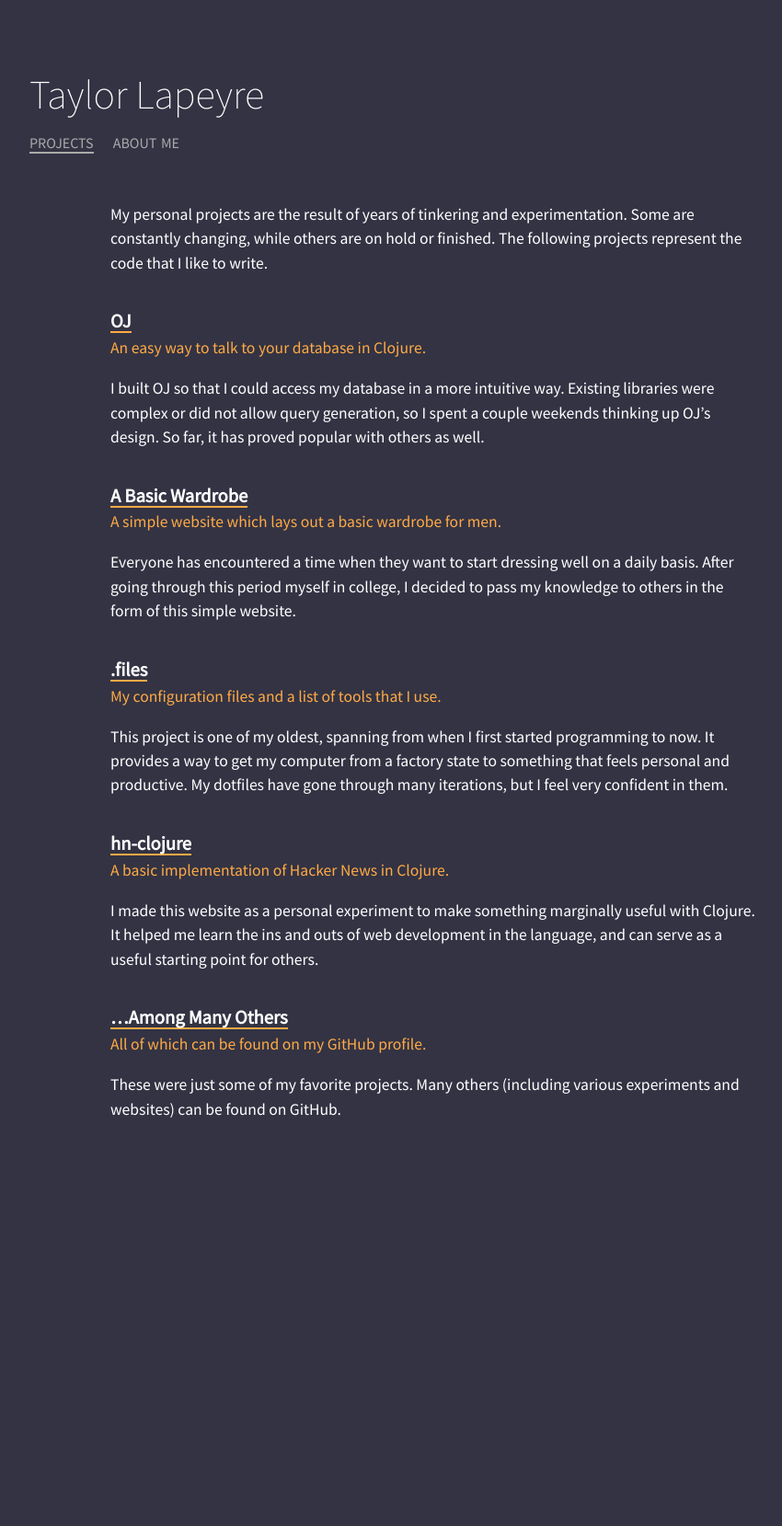
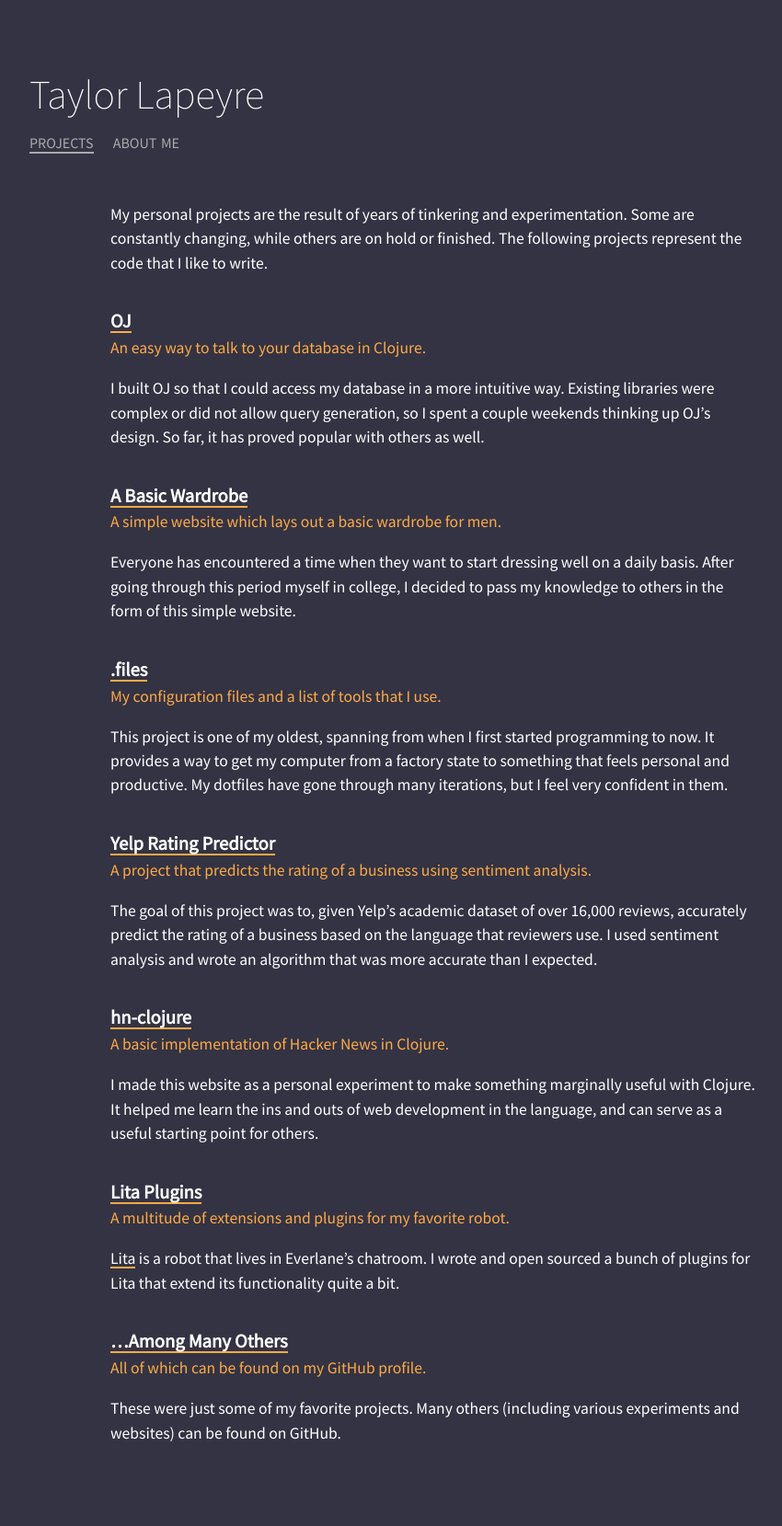
Before and after one commit to taylorlapeyre/taylorlapeyre.github.io, a Jekyll site: the page built from projects/index.md, in a window 1280 px wide. Shown: the whole page at 92% size, without its empty margins (168-1018 px from the left). Built offline with Jekyll 4.4.1, drawn with Linux system fonts in a browser that asks for light colours; before the commit the page ends 1307 px from its top, so only the background shows below that.

Commit message:
add more projects

```diff
--- a/projects/index.md
+++ b/projects/index.md
@@ -29,6 +29,14 @@ My configuration files and a list of tools that I use.
 
 This project is one of my oldest, spanning from when I first started programming to now. It provides a way to get my computer from a factory state to something that feels personal and productive. My dotfiles have gone through many iterations, but I feel very confident in them.
 
+### [Yelp Rating Predictor](https://github.com/taylorlapeyre/yelp-review-sentiment-analyser)
+
+{:refdef: .subtitle}
+A project that predicts the rating of a business using sentiment analysis.
+{: refdef}
+
+The goal of this project was to, given Yelp's academic dataset of over 16,000 reviews, accurately predict the rating of a business based on the language that reviewers use. I used sentiment analysis and wrote an algorithm that was more accurate than I expected.
+
 ### [hn-clojure](https://github.com/taylorlapeyre/hn-clojure)
 
 {:refdef: .subtitle}
@@ -37,6 +45,14 @@ A basic implementation of Hacker News in Clojure.
 
 I made this website as a personal experiment to make something marginally useful with Clojure. It helped me learn the ins and outs of web development in the language, and can serve as a useful starting point for others.
 
+### [Lita Plugins](https://github.com/search?q=user%3Ataylorlapeyre+lita)
+
+{:refdef: .subtitle}
+A multitude of extensions and plugins for my favorite robot.
+{: refdef}
+
+[Lita](https://www.lita.io/) is a robot that lives in Everlane's chatroom. I wrote and open sourced a bunch of plugins for Lita that extend its functionality quite a bit.
+
 ### […Among Many Others](https://github.com/taylorlapeyre)
 
 {:refdef: .subtitle}
```
